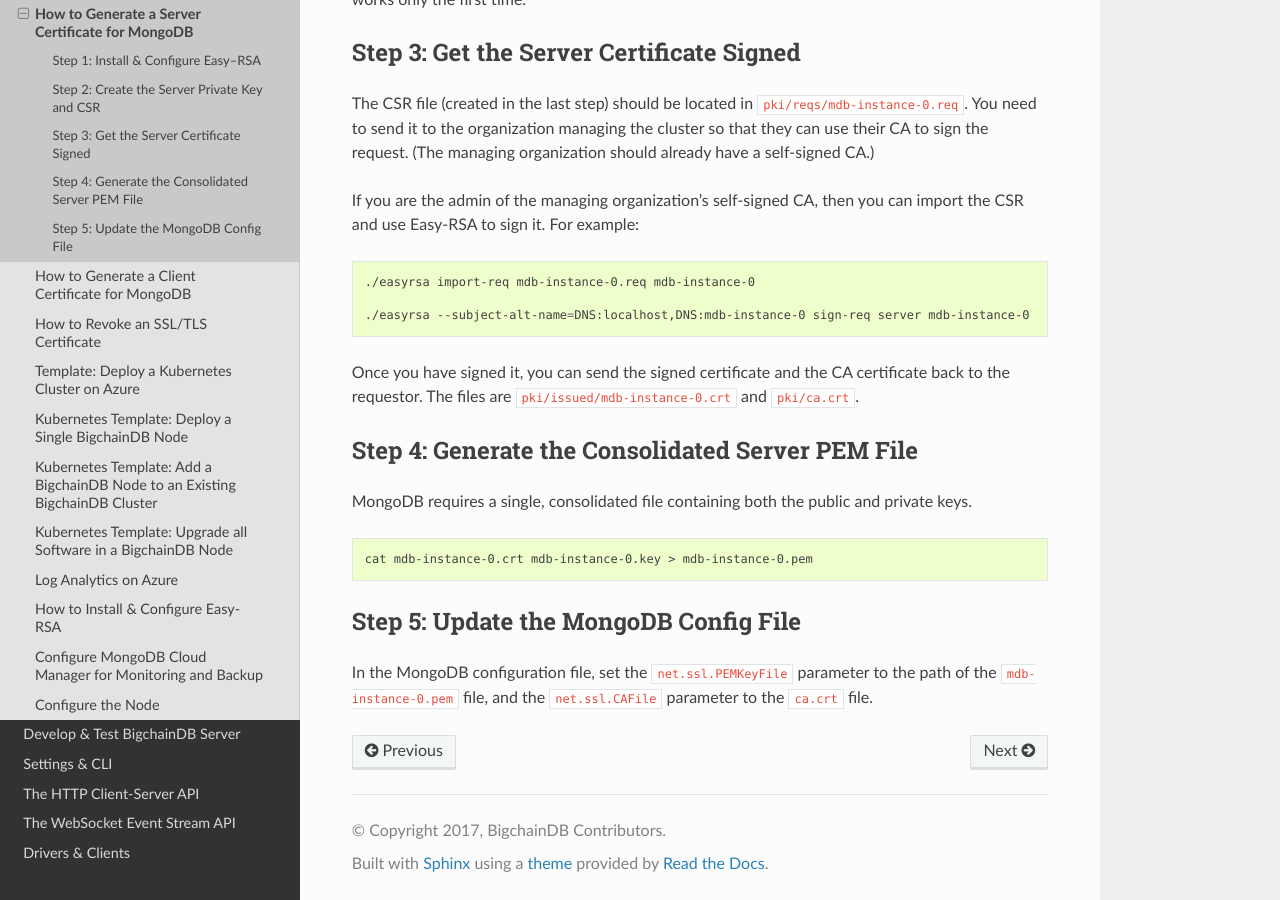
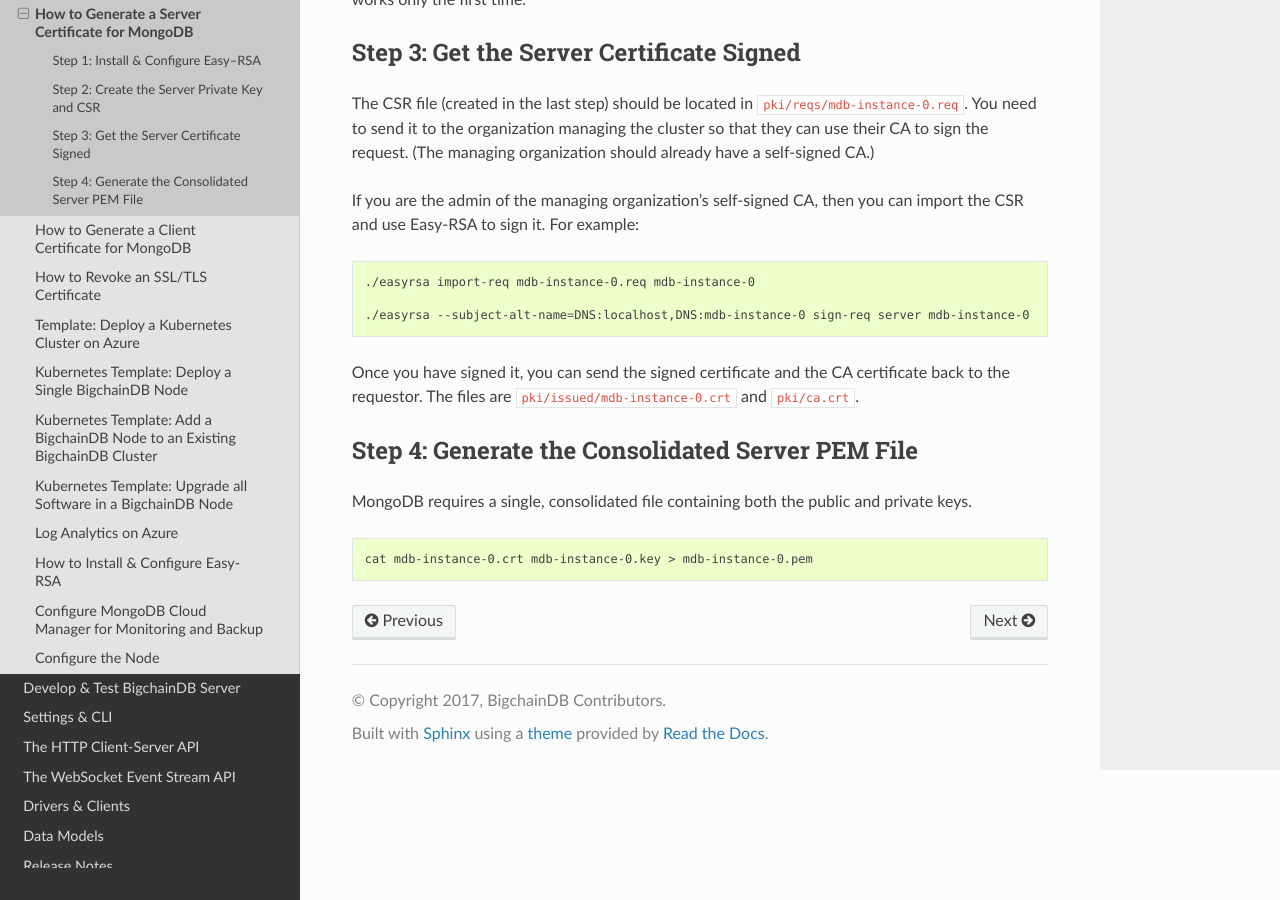
Before and after one commit to bigchaindb/bigchaindb, a Sphinx documentation site: the page built from docs/server/source/cloud-deployment-templates/server-tls-certificate.rst, in a window 1280 px wide and 900 px high, scrolled down 1018 px. Built offline with Sphinx 7.4.7 and the Read the Docs theme 2.0.0, drawn with Linux system fonts in a browser that asks for light colours; pages that are not in the unit, such as notebooks, are missing from menus.

Commit message:
Remove step from documentation

```diff
--- a/docs/server/source/cloud-deployment-templates/server-tls-certificate.rst
+++ b/docs/server/source/cloud-deployment-templates/server-tls-certificate.rst
@@ -81,11 +81,3 @@
 .. code:: bash
 
    cat mdb-instance-0.crt mdb-instance-0.key > mdb-instance-0.pem
-
-
-Step 5: Update the MongoDB Config File
---------------------------------------
-
-In the MongoDB configuration file, set the ``net.ssl.PEMKeyFile`` parameter to
-the path of the ``mdb-instance-0.pem`` file, and the ``net.ssl.CAFile``
-parameter to the ``ca.crt`` file.
```
Also changed, not shown: docs/server/source/cloud-deployment-templates/node-on-kubernetes.rst (+8 -6 lines).
